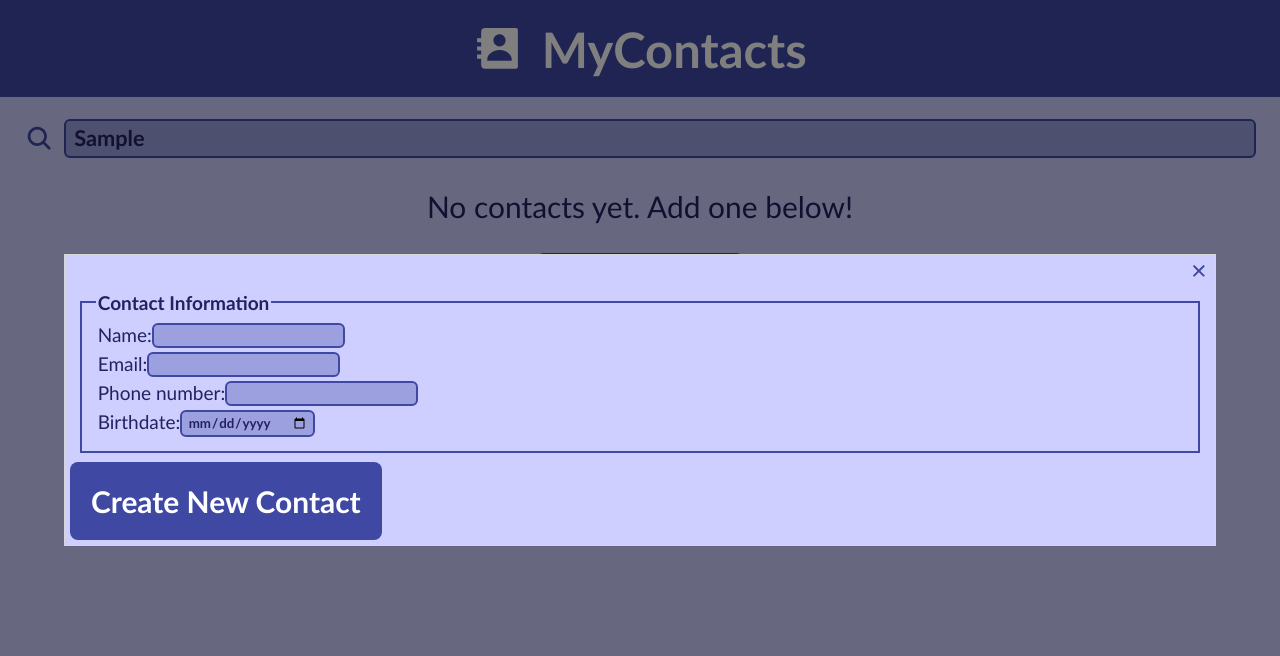
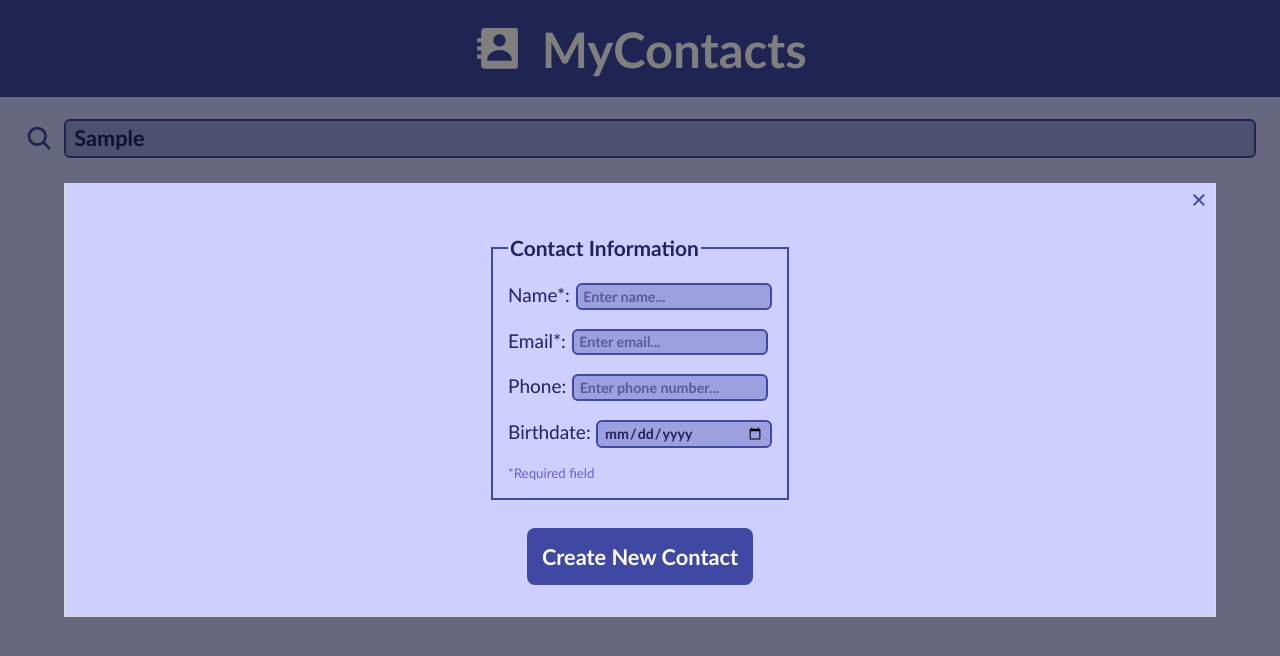
Before and after one commit to lana-bu/contactbook_webapp, a React (Vite) app: page / in a window 1280 px wide. Both pictures are taken after typing "Sample" into the empty fields and a click on the button "Add Contact". Shown: the top 656 px of the page. Built offline with nearby package versions, Linux system fonts and the light colour scheme.

Commit message:
form layout and invalidation messages

```diff
--- a/src/App.css
+++ b/src/App.css
@@ -63,22 +63,6 @@
   text-align: center;
 }
 
-.popup-container { /* used to center add contact button */
-  display: flex;
-  justify-content: center;
-}
-
-.form-popup-overlay {
-
-}
-
-.form-popup-content {
-  background-color: var(--background-color) !important;
-  width: 90% !important;
-  display: flex;
-  flex-direction: column;
-}
-
 .btn {
   padding: 0.7em;
   font-size: 1.1em;
@@ -89,6 +73,16 @@
 
 .btn:hover {
   background-color: var(--secondary-color);
+}
+
+.popup-container { /* used to center add contact button */
+  display: flex;
+  justify-content: center;
+}
+
+.form-popup-content {
+  background-color: var(--background-color) !important;
+  width: 90% !important;
 }
 
 .close-btn {
@@ -105,19 +99,71 @@
   background-color: rgba(255, 255, 255, 0.3);
 }
 
+.form {
+  margin: 0.5em;
+  display: flex;
+  flex-direction: column;
+  align-items: center;
+}
+
 .form fieldset {
   border: 2px solid var(--primary-color);
-  margin: 0.5em;
+  margin: 0.6em 0.5em;
   font-size: 0.7em;
+  padding: 0.8em;
 }
 
 .form legend {
   font-weight: bold;
+  font-size: 1.1em;
 }
 
 .form-input-group {
   display: flex;
-  padding: 0.1em;
+  padding: 0.4em 0;
+}
+
+.form-label {
+  padding: 0 0.3em 0 0;
+}
+
+.input-box {
+  display: flex;
+  flex-direction: column;
+}
+
+.form-input {
+  flex-grow: 1;
+  font-size: 0.75em;
+  margin: 0 0 0.25em;
+}
+
+.info-msg {
+  font-size: 0.7em;
+  color: var(--secondary-color);
+}
+
+.invalid-msg {
+  color: var(--danger-color);
+}
+
+[aria-live='polite'] {
+  display: none;
+}
+
+.input-box:has(:user-invalid) {
+  .form-input {
+    border-color: var(--danger-color);
+  }
+
+  [aria-live='polite'] {
+    display: block;
+  }
+}
+
+.submit-btn{
+  font-size: 0.8em;
+  margin: 0.8em 0 0.6em;
 }
 
 .delete-btn {
--- a/src/components/ContactForm.jsx
+++ b/src/components/ContactForm.jsx
@@ -31,6 +31,7 @@ const ContactForm = function(props) {
 
     const submitHandler = (event, close) => { // close is passed so that submit can close the popup
         event.preventDefault(); // prevent page refresh
+        if (!event.target.checkValidity()) return; // prevent submit if inputs are invalid
         const contactData = {
             id: Date.now().toString(),
             name: enteredName,
@@ -53,27 +54,37 @@ const ContactForm = function(props) {
                 close => (
                     <div>
                         <button className='btn close-btn' onClick={close}><IoClose /></button>
-                        <form action="" className="form" onSubmit={(e) => submitHandler(e, close)}>
+                        <form action="" className="form" noValidate onSubmit={(e) => submitHandler(e, close)}>
                             <fieldset>
                                 <legend>Contact Information</legend>
                                 <div className="form-input-group">
-                                    <label for="name" className="form-label">Name:</label>
-                                    <input type="text" name="name" id="name" required="required" className="form-input" value={enteredName} onChange={nameChangedHandler} />
+                                    <label for="name" className="form-label">Name*:</label>
+                                    <div className='input-box'>
+                                        <input type="text" name="name" id="name" required="required" className="form-input" placeholder="Enter name..." value={enteredName} onChange={nameChangedHandler} />
+                                        <span aria-live='polite' className='info-msg invalid-msg'>Please provide a name.</span>
+                                    </div>
                                 </div>
                                 <div className="form-input-group">
-                                    <label for="email" className="form-label">Email:</label>
-                                    <input type="email" name="email" id="email" required="required" className="form-input" value={enteredEmail} onChange={emailChangedHandler} />
+                                    <label for="email" className="form-label">Email*:</label>
+                                    <div className='input-box'>
+                                        <input type="email" name="email" id="email" required="required" className="form-input" placeholder="Enter email..." value={enteredEmail} onChange={emailChangedHandler} />
+                                        <span aria-live='polite' className='info-msg invalid-msg'>Please provide a valid email address.</span>
+                                    </div>
                                 </div>
                                 <div className="form-input-group">
-                                    <label for="phone" className="form-label">Phone number:</label>
-                                    <input type="tel" name="phone" id="phone" className="form-input" pattern="\([0-9]{3}\) [0-9]{3}-[0-9]{4}|[0-9]{3}-[0-9]{4}" value={enteredPhone} onChange={phoneChangedHandler} maxLenght={13} />
+                                    <label for="phone" className="form-label">Phone:</label>
+                                    <div className='input-box'>
+                                        <input type="tel" name="phone" id="phone" className="form-input" placeholder="Enter phone number..." pattern="\([0-9]{3}\) [0-9]{3}-[0-9]{4}|[0-9]{3}-[0-9]{4}" value={enteredPhone} onChange={phoneChangedHandler} maxLength={14} />
+                                        <span aria-live='polite' className='info-msg invalid-msg'>Please provide a valid phone number.</span>
+                                    </div>
                                 </div>
                                 <div className="form-input-group">
                                     <label for="birthdate" className="form-label">Birthdate:</label>
                                     <input type="date" name="birthdate" id="birthdate" className="form-input" value={enteredBirthdate} onChange={birthdateChangedHandler} />
                                 </div>
+                                <span className="info-msg">*Required field</span>
                             </fieldset>
-                            <button type="submit" className="btn">Create New Contact</button>
+                            <button type="submit" className="btn submit-btn">Create New Contact</button>
                         </form>
                     </div>
                 )
```
